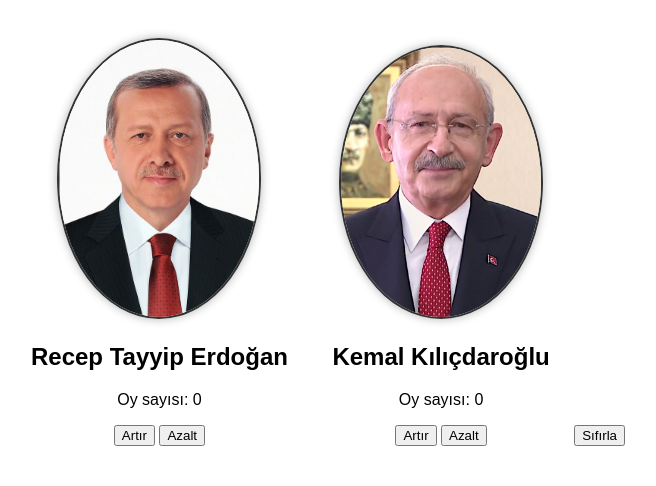
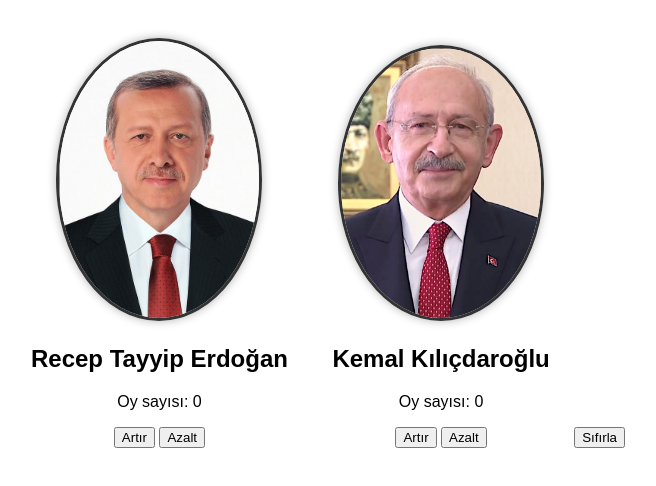
Before and after one commit to halilxibrahim/oy-sayaci, a plain HTML site: page index.html in a window 1280 px wide. Shown: the part 60-546 px from the top of the page, without its empty margins (322-978 px from the left). Drawn offline with Linux system fonts and the light colour scheme.

Commit message:
first commit

```diff
--- a/index.html
+++ b/index.html
@@ -36,7 +36,7 @@
 <body>
   <h1>Oy Sayım Çetelesi</h1>
   <div class="person">
-    <img src="img/erdogan.jpg" alt="Recep Tayyip Erdoğan" style="border: 2px solid #333;">
+    <img src="img/erdogan.jpg" alt="Recep Tayyip Erdoğan" style="border: 3px solid #333;">
     <h2>Recep Tayyip Erdoğan</h2>
     <p id="erdoganCount">Oy sayısı: 0</p>
     <div class="buttons">
@@ -45,7 +45,7 @@
     </div>
   </div>
   <div class="person">
-    <img src="img/kemal.jpg" alt="Kemal Kılıçdaroğlu" style="border: 2px solid #333;">
+    <img src="img/kemal.jpg" alt="Kemal Kılıçdaroğlu" style="border: 3px solid #333;">
     <h2>Kemal Kılıçdaroğlu</h2>
     <p id="kilicdarogluCount">Oy sayısı: 0</p>
     <div class="buttons">
```
